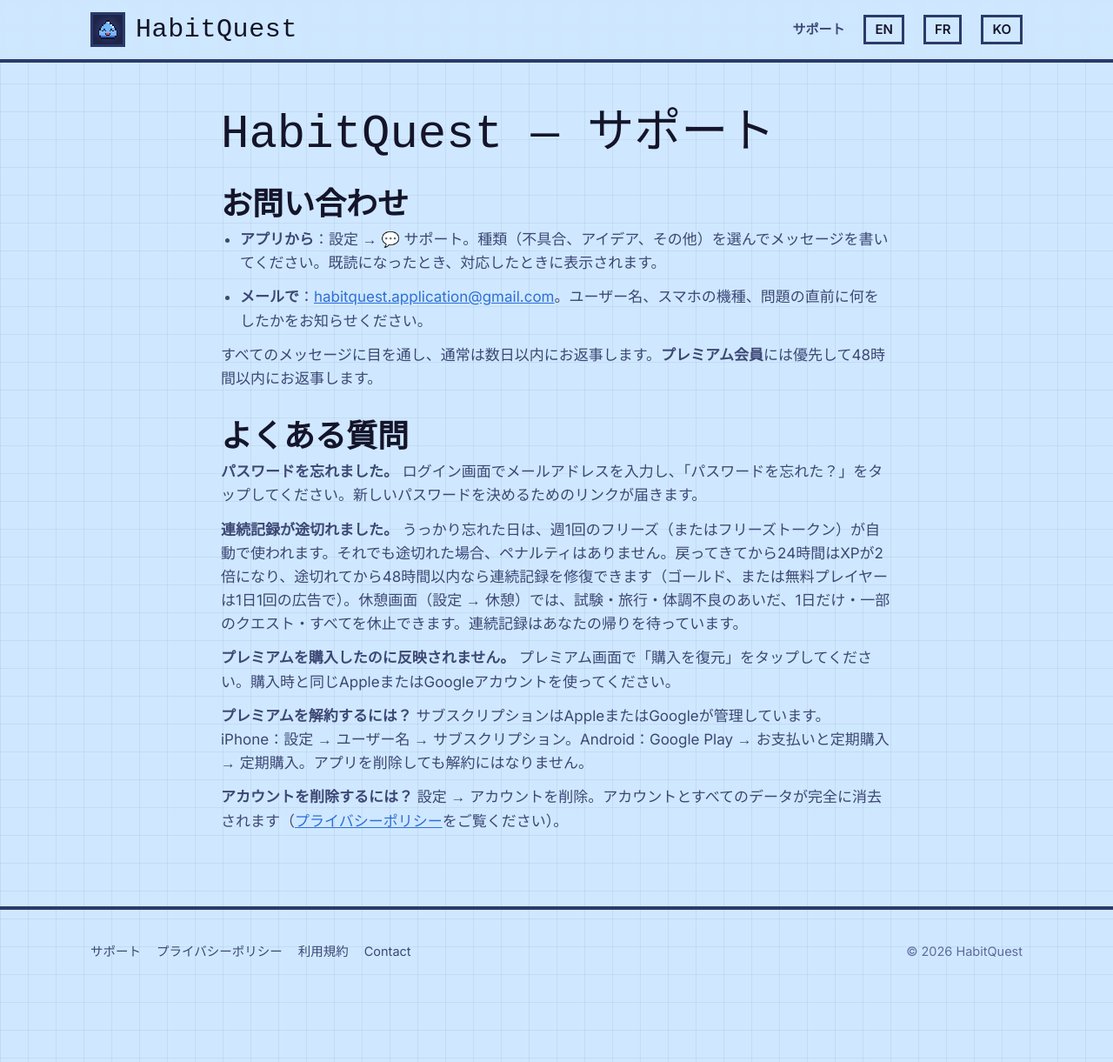
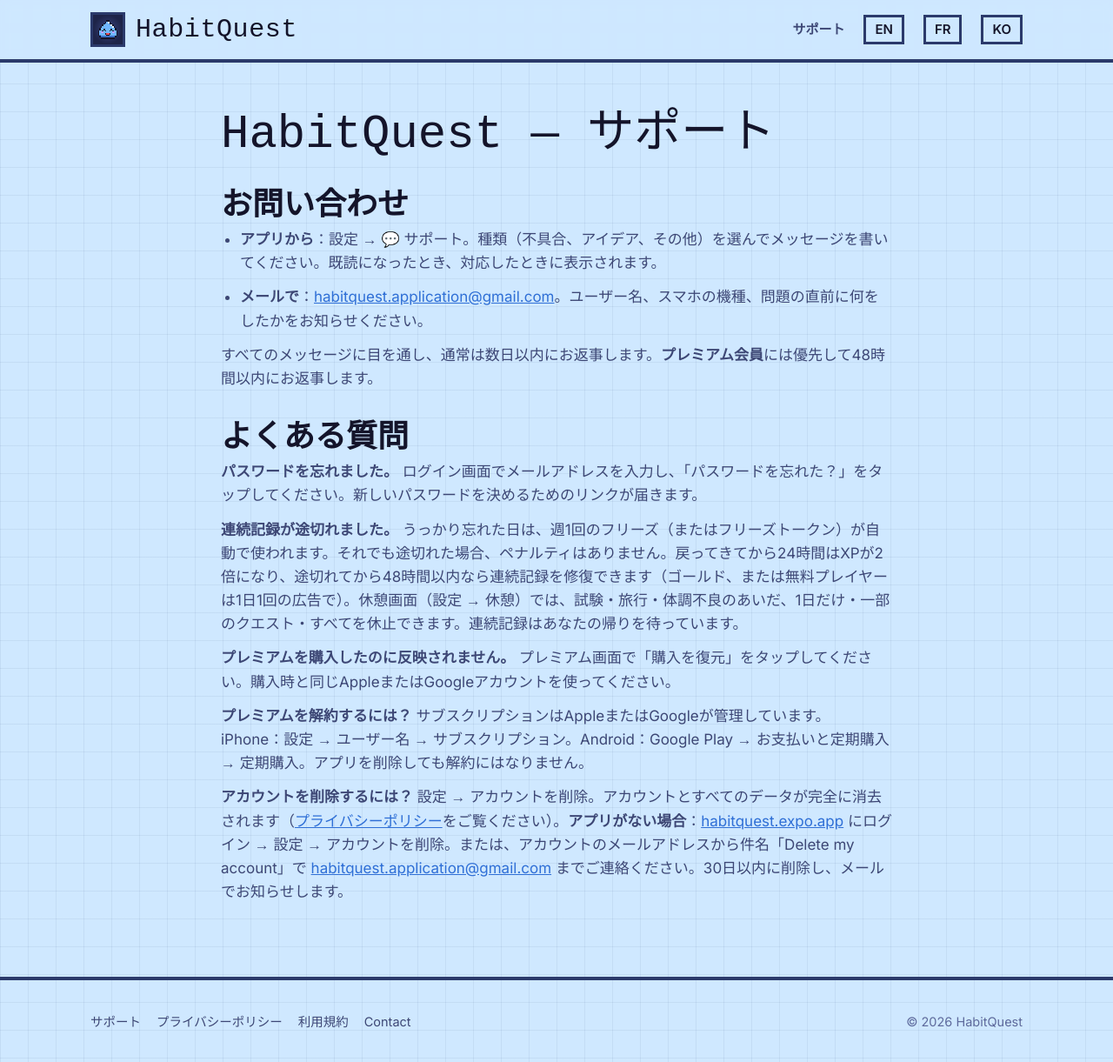
Before and after one commit to battisteb/habitquest, a Jekyll site: the page built from docs/support.ja.md, in a window 1280 px wide and 1235 px high. Shown: the top 1221 px of the window at 87% size. Built offline with Jekyll 4.4.1, drawn with Linux system fonts in a browser that asks for light colours; some web fonts are replaced; our own code applies the rules of GitHub Pages for plain Markdown files.

Commit message:
docs(support): account deletion without the app (Google Play requirement)
Co-Authored-By: Claude Opus 5.5 <noreply@anthropic.com>
Claude-Session: https://claude.ai/code/session_01JjmDWf9TFW5fmRRkL7juNp

```diff
--- a/docs/support.ja.md
+++ b/docs/support.ja.md
@@ -23,4 +23,4 @@ base: support
 
 **プレミアムを解約するには？** サブスクリプションはAppleまたはGoogleが管理しています。iPhone：設定 → ユーザー名 → サブスクリプション。Android：Google Play → お支払いと定期購入 → 定期購入。アプリを削除しても解約にはなりません。
 
-**アカウントを削除するには？** 設定 → アカウントを削除。アカウントとすべてのデータが完全に消去されます（[プライバシーポリシー](privacy-policy.ja)をご覧ください）。
+**アカウントを削除するには？** 設定 → アカウントを削除。アカウントとすべてのデータが完全に消去されます（[プライバシーポリシー](privacy-policy.ja)をご覧ください）。**アプリがない場合**：[habitquest.expo.app](https://habitquest.expo.app) にログイン → 設定 → アカウントを削除。または、アカウントのメールアドレスから件名「Delete my account」で [habitquest.application@gmail.com](mailto:habitquest.application@gmail.com) までご連絡ください。30日以内に削除し、メールでお知らせします。
```
Also changed, not shown: docs/support.fr.md (+1 -1 lines), docs/support.ko.md (+1 -1 lines), docs/support.md (+1 -1 lines).
